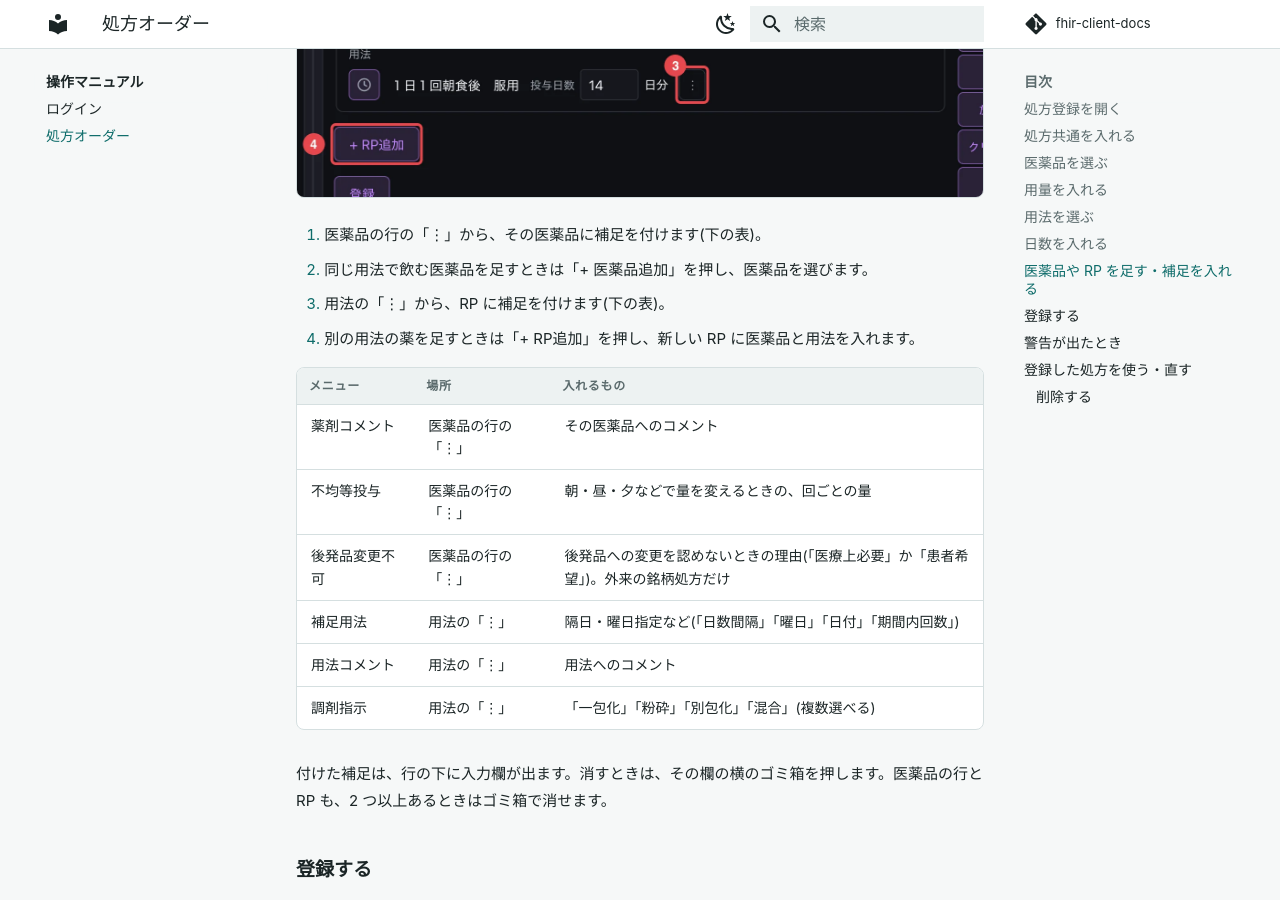
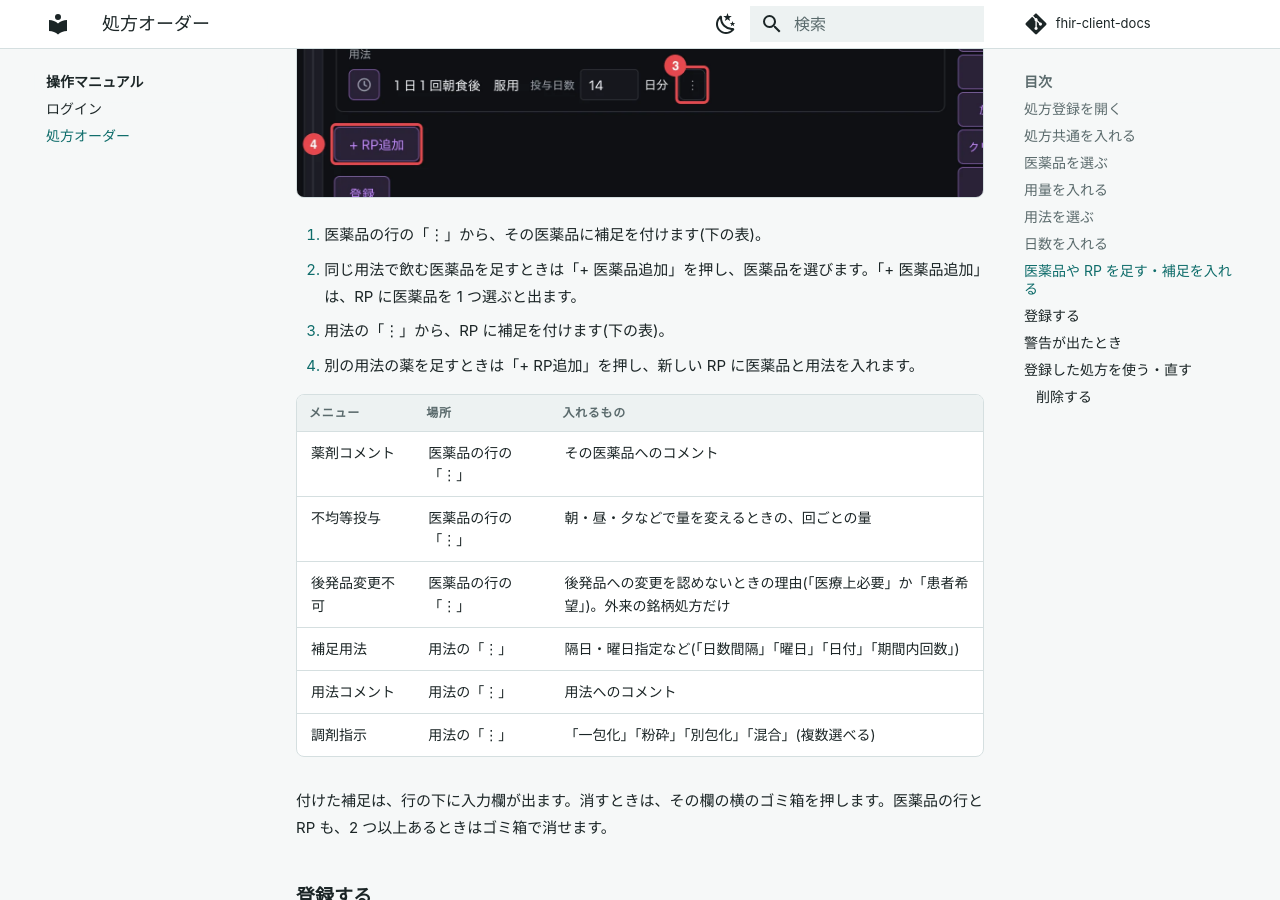
Before and after one commit to ysnr-dev/fhir-client-docs, an MkDocs documentation site: the page built from docs/manual/prescription.md, in a window 1280 px wide and 900 px high, scrolled down 4861 px. Built offline with MkDocs 1.6.1 and Material for MkDocs 9.7.7, drawn with Linux system fonts in a browser that asks for light colours; some web fonts are replaced; comment, search, counter and statistics services are not loaded.

Commit message:
docs: 医薬品追加ボタンが出る条件を処方の操作マニュアルに追記

```diff
--- a/docs/manual/prescription.md
+++ b/docs/manual/prescription.md
@@ -80,7 +80,7 @@ RP の医薬品の行にある薬のアイコン(「医薬品を選択」)を押
 ![医薬品とRPの追加](img/prescription/07-more.webp){ .screen width="750" }
 
 1. 医薬品の行の「⋮」から、その医薬品に補足を付けます(下の表)。
-2. 同じ用法で飲む医薬品を足すときは「+ 医薬品追加」を押し、医薬品を選びます。
+2. 同じ用法で飲む医薬品を足すときは「+ 医薬品追加」を押し、医薬品を選びます。「+ 医薬品追加」は、RP に医薬品を 1 つ選ぶと出ます。
 3. 用法の「⋮」から、RP に補足を付けます(下の表)。
 4. 別の用法の薬を足すときは「+ RP追加」を押し、新しい RP に医薬品と用法を入れます。
 
```
